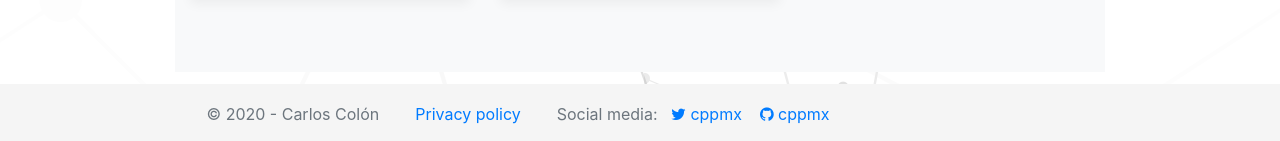
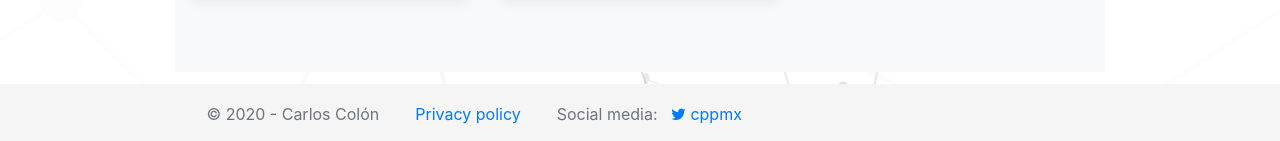
Before and after one commit to cppmx/cppmx.github.io, a Jekyll site: the page built from index.html, in a window 1280 px wide and 1112 px high. Shown: the part 968-1109 px from the top of the window. Built offline with Jekyll 4.4.1, drawn with Linux system fonts in a browser that asks for light colours.

Commit message:
Removed one social media link

```diff
--- a/_includes/footer.html
+++ b/_includes/footer.html
@@ -7,8 +7,6 @@
         &nbsp;&nbsp;&nbsp;&nbsp;&nbsp;&nbsp;
         <span class="text-muted">Social media:&nbsp;&nbsp;
             <a target="_blank" rel="noopener noreferrer" href="https://twitter.com/{{site.twitter_username}}"><i class="fa fa-twitter" aria-hidden="true"></i> {{site.twitter_username }}</a>
-            &nbsp;&nbsp;
-            <a target="_blank" rel="noopener noreferrer" href="https://github.com/{{site.github_username}}"><i class="fa fa-github" aria-hidden="true"></i> {{site.github_username }}</a>
         </span>
     </div>
 </footer>
```
